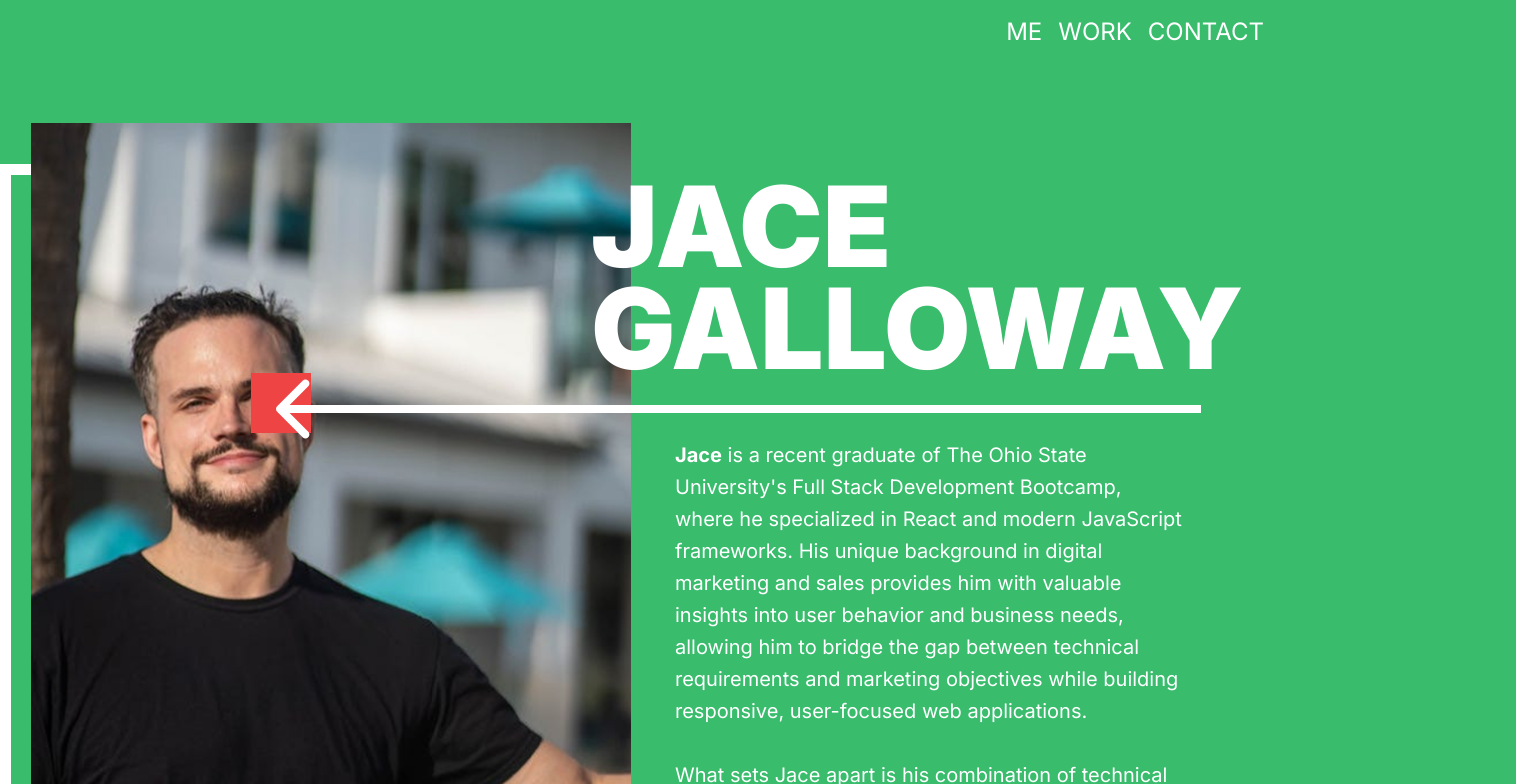
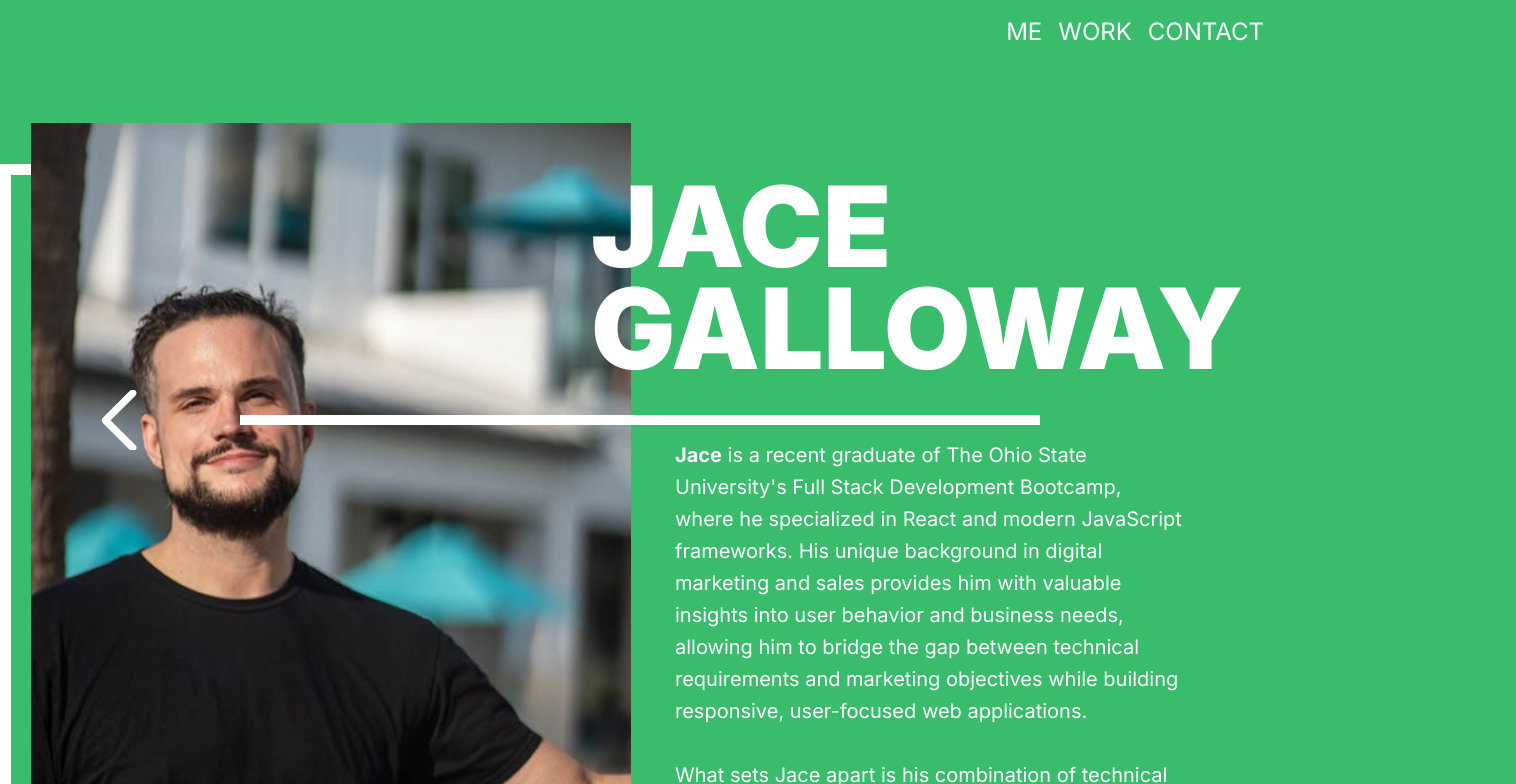
Before and after one commit to JaceG/Jace-Portfolio, a Next.js app: page / in a window 1280 px wide. Shown: the top 784 px of the page, 1516 px wide, since content can reach past the window. Built offline with nearby package versions, Linux system fonts and the light colour scheme.

Commit message:
initial commit

```diff
--- a/src/components/me/index.js
+++ b/src/components/me/index.js
@@ -4,7 +4,7 @@ import Image from 'next/image';
 import me from '@/assets/me.png';
 import { SocialIcon } from 'react-social-icons';
 import Section from '../section';
-import { useRef } from 'react';
+import { useEffect, useRef, useState } from 'react';
 
 export default function Me() {
 	const isDraggingRef = useRef(null);
@@ -12,8 +12,71 @@ export default function Me() {
 	const svgRef = useRef(null);
 	const mouseStartImageRef = useRef({ x: 0, y: 0 });
 	const faceTrackingRef = useRef(null);
+	const [dimensions, setDimensions] = useState({
+		width: 0,
+		height: 0,
+	});
+	const [svgEndpoint, setSvgEndpoint] = useState({
+		startX: 0,
+		startY: 0,
+		endX: 0,
+		endY: 0,
+	});
+	console.log(svgEndpoint);
+	const isInsideImage = (e) => {
+		const mouseY = e.clientY;
+		const mouseX = e.clientX;
+		const bounds = imageRef.current.getBoundingClientRect();
+		console.log(imageRef.current);
+		return (
+			mouseX >= bounds.left &&
+			mouseX <= bounds.left + imageRef.current.width &&
+			mouseY >= bounds.top &&
+			mouseY <= bounds.top + imageRef.current.height
+		);
+	};
+	useEffect(() => {
+		document.body.addEventListener('mousemove', (e) => {
+			if (isInsideImage(e)) {
+				console.log('mouseMove');
+				handleImageMouseMove(e);
+			} else if (isDraggingRef.current) {
+				handleImageMouseUp(e);
+			}
+		});
+		document.body.addEventListener('mousedown', (e) => {
+			if (isInsideImage(e)) {
+				console.log('mouseDown');
+				handleImageMouseDown(e);
+			}
+		});
+		document.body.addEventListener('mouseup', (e) => {
+			handleImageMouseUp(e);
+		});
+	}, []);
+	useEffect(() => {
+		const handleResize = () => {
+			const width = window.innerWidth;
+			const midPoint = Math.floor(width / 2);
+
+			setDimensions({ width, height: window.innerHeight });
+			setSvgEndpoint({
+				startX: midPoint - 400, // Offset from center
+				startY: 420,
+				endX: midPoint + 400, // Offset from center
+				endY: 420,
+			});
+		};
+
+		// Run on mount and handle window resize
+		if (typeof window !== 'undefined') {
+			handleResize();
+			window.addEventListener('resize', handleResize);
+			return () => window.removeEventListener('resize', handleResize);
+		}
+	}, []);
+
 	const handleImageMouseDown = (e) => {
-		debugger;
 		isDraggingRef.current = true;
 		mouseStartImageRef.current = {
 			x: e.clientX,
@@ -29,7 +92,6 @@ export default function Me() {
 	};
 
 	const handleImageMouseMove = (e) => {
-		debugger;
 		if (!isDraggingRef.current) return;
 		const mouseX = e.clientX;
 		const mouseY = e.clientY;
@@ -48,13 +110,20 @@ export default function Me() {
 		imageRef.current.style.left = `${imageLeft + distanceX}px`;
 		imageRef.current.style.top = `${imageTop + distanceY}px`;
 		const faceTrackerRect = faceTrackingRef.current.getBoundingClientRect();
-		const radians = Math.atan2(faceTrackerRect.y, faceTrackerRect.x);
+		svgRef.current
+			.querySelector('curve')
+			.setAttribute(
+				'd',
+				`M${mouseX},${mouseY} , ${svgEndpoint.endX},${svgEndpoint.endY}`
+			);
+		// const radians = Math.atan2(faceTrackerRect.y, faceTrackerRect.x);
 
-		let degrees = Math.ceil(radians * (180 / Math.PI));
+		// let degrees = Math.ceil(radians * (180 / Math.PI));
 		// if (faceTrackerRect.y >= svgRef.current.getBoundingClientRect().y) {
 		// 	degrees *= -1;
 		// }
-		svgRef.current.style.transform = `rotate(${degrees}deg)`;
+		console.log('mouseMove');
+		// svgRef.current.style.transform = `rotate(${degrees}deg)`;
 	};
 
 	const socialLinks = [
@@ -75,6 +144,54 @@ export default function Me() {
 
 	return (
 		<Section>
+			<div>
+				<svg
+					ref={svgRef}
+					style={{
+						zIndex: '1000',
+						position: 'absolute',
+						top: '0',
+						left: '0',
+						width: '100%',
+						height: dimensions.height,
+						transform: `rotate(0deg)`,
+						overflow: 'visible',
+					}}
+					xmlns='http://www.w3.org/2000/svg'
+					viewBox={`0 0 ${dimensions.width} ${dimensions.height}`}
+					preserveAspectRatio='xMidYMid meet'>
+					<defs>
+						<marker
+							id='arrow'
+							viewBox='0 0 330 330'
+							refX={svgEndpoint.startX - 740} // Adjust to properly align arrowhead with path start
+							refY='167'
+							markerWidth='6'
+							markerHeight='6'
+							orient='auto-start-reverse'>
+							<path
+								id='arrow'
+								d='M250.606,154.389l-150-149.996c-5.857-5.858-15.355-5.858-21.213,0.001
+    c-5.857,5.858-5.857,15.355,0.001,21.213l139.393,139.39L79.393,304.394c-5.857,5.858-5.857,15.355,0.001,21.213
+    C82.322,328.536,86.161,330,90,330s7.678-1.464,10.607-4.394l149.999-150.004c2.814-2.813,4.394-6.628,4.394-10.606
+    C255,161.018,253.42,157.202,250.606,154.389z'
+								fill='white'
+								stroke='white'
+								strokeWidth={10}
+							/>
+						</marker>
+					</defs>
+
+					<path
+						id='curve'
+						d={`M${svgEndpoint.startX},${svgEndpoint.startY} , ${svgEndpoint.endX},${svgEndpoint.endY}`}
+						stroke='white'
+						strokeWidth={10}
+						fill='none'
+						markerStart='url(#arrow)' // Arrow at the start
+					/>
+				</svg>
+			</div>
 			<main className='flex md:flex-row flex-col'>
 				<div className='md:flex-1 flex md:justify-end justify-center md:mt-0 mt-32'>
 					<div className='xl:mr-[75px] md:mr-[60px] w-full md:w-auto'>
@@ -86,12 +203,13 @@ export default function Me() {
 								<h1 className='text-white xl:text-[112px] md:text-[72px] font-black uppercase xl:leading-[102px] md:leading-[72px] text-[52px] leading-[42px]'>
 									Galloway
 								</h1>
-								<img
+
+								{/* <img
 									ref={svgRef}
 									src={'/line.svg'}
 									alt='Line'
 									className='about-img relative xl:right-[315px] md:right-[175px] xl:w-[925px] md:w-[550px] hidden md:block'
-								/>
+								/> */}
 								<img
 									src={'/line-curved-2.svg'}
 									alt='Line'
@@ -101,12 +219,13 @@ export default function Me() {
 							<div
 								className='md:max-w-auto object-cover absolute md:left-5 md:bottom-[30px] bottom-[25px] left-6 xl:w-[600px] xl:h-[800px] md:w-[360px] h-full w-full '
 								ref={imageRef}
-								onMouseDown={handleImageMouseDown}
-								onMouseUp={handleImageMouseUp}
-								onMouseOut={handleImageMouseUp}
-								onMouseMove={handleImageMouseMove}>
+								// onMouseDown={handleImageMouseDown}
+								// onMouseUp={handleImageMouseUp}
+								// onMouseOut={handleImageMouseUp}
+								// onMouseMove={handleImageMouseMove}
+							>
 								<div
-									className='w-[250px] h-[250px] absolute face-tracking bg-red-500'
+									className='w-[250px] h-[250px] absolute face-tracking'
 									ref={faceTrackingRef}></div>
 								<Image
 									draggable={false}
```
